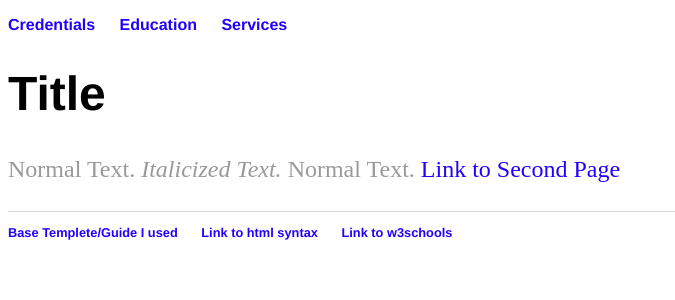
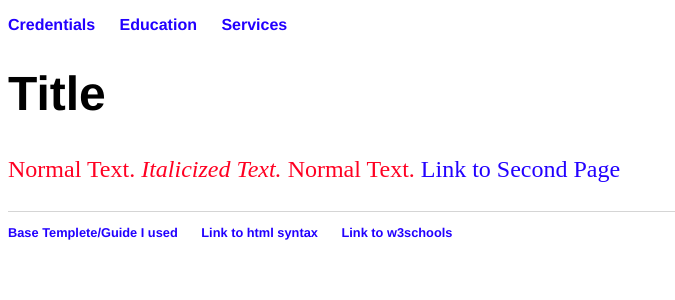
Before and after one commit to ShadowHazel/ShadowHazel.github.io, a Jekyll site: the page built from index.html, in a window 1280 px wide. Shown: the top 300 px of the page, without its empty margins (0-675 px from the left). Built offline with Jekyll 4.4.1, drawn with Linux system fonts in a browser that asks for light colours.

Commit message:
Update 1.css

```diff
--- a/css/1.css
+++ b/css/1.css
@@ -22,7 +22,7 @@ h1 {
 p {
     font-size: 1.5em;
     line-height: 1.4em;
-    color: #999;
+    color: #f02;
 }
 footer {
     border-top: 1px solid #d5d5d5;
```
